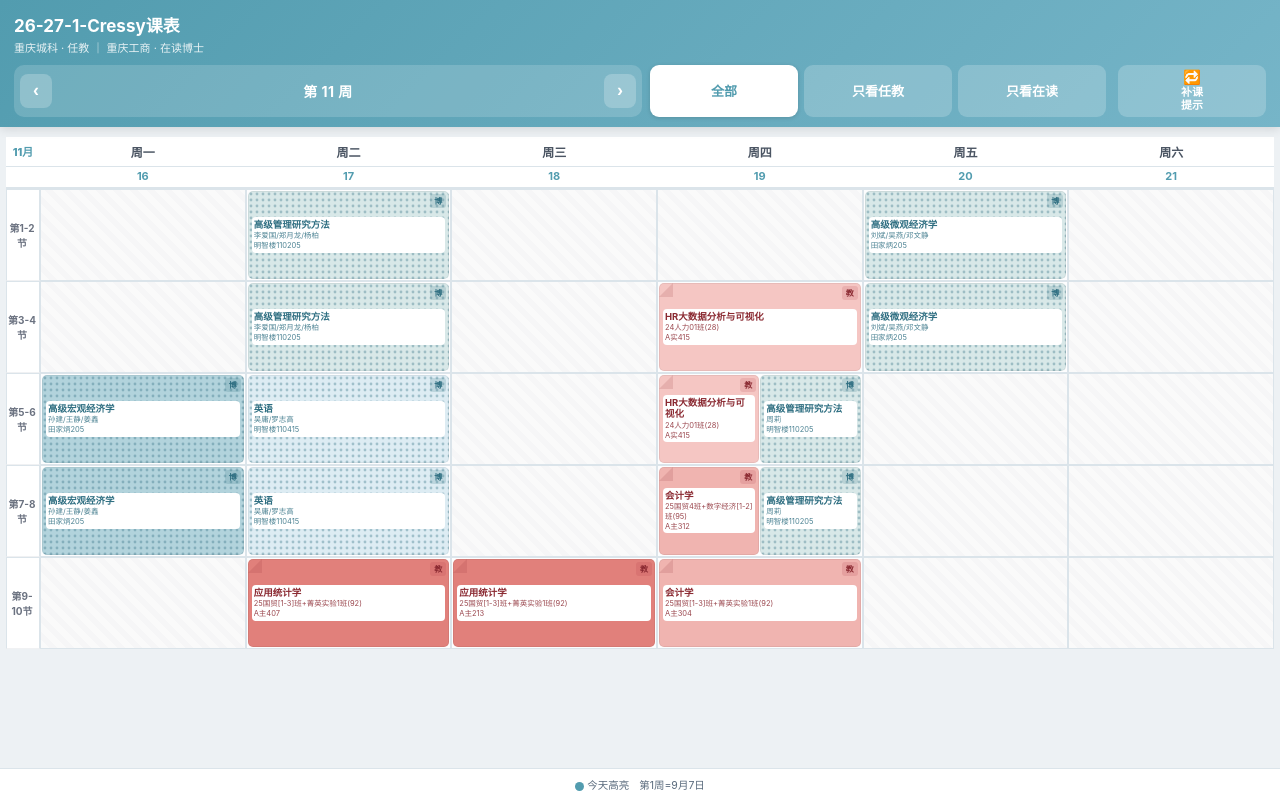
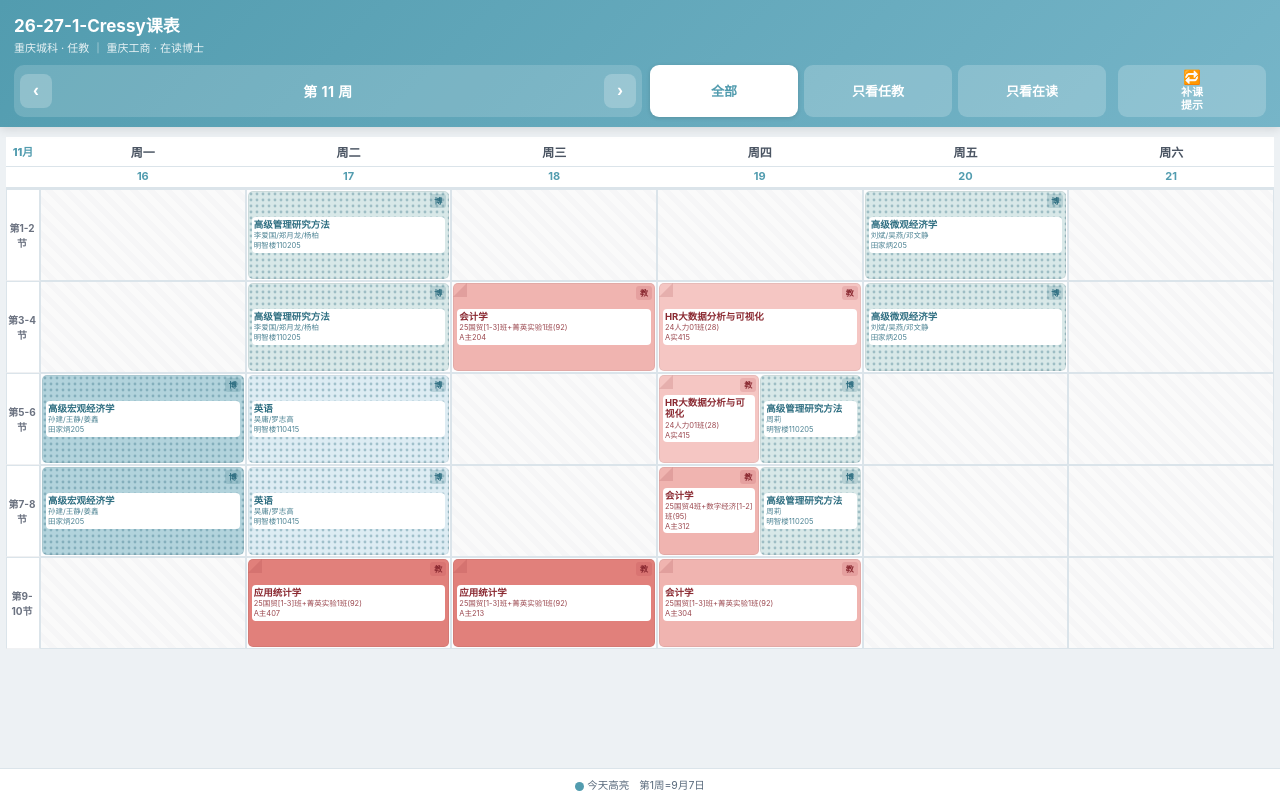
Before and after one commit to MingyueCressy/cressy-timetable, a plain HTML site: page index.html in a window 1280 px wide. Drawn offline with Linux system fonts and the light colour scheme.

Commit message:
回滚：撤销本次全部调课调整，恢复 11/21 调整前状态

```diff
--- a/index.html
+++ b/index.html
@@ -450,7 +450,7 @@ const COURSE_DATA = [
  },
  {
   "kind": "teach",
-  "day": 4,
+  "day": 1,
   "rows": [
    3,
    4
@@ -458,7 +458,7 @@ const COURSE_DATA = [
   "slot": "第5-8节",
   "name": "HR大数据分析与可视化",
   "weeks": "14",
-  "room": "A6107",
+  "room": "A6203",
   "classes": "24人力01班(28)",
   "type": "",
   "teachers": ""
@@ -495,6 +495,20 @@ const COURSE_DATA = [
   "kind": "teach",
   "day": 3,
   "rows": [
+   2
+  ],
+  "slot": "第3-4节",
+  "name": "会计学",
+  "weeks": "11-16",
+  "room": "A主204",
+  "classes": "25国贸[1-3]班+菁英实验1班(92)",
+  "type": "",
+  "teachers": ""
+ },
+ {
+  "kind": "teach",
+  "day": 3,
+  "rows": [
    5
   ],
   "slot": "第9-10节",
@@ -507,29 +521,15 @@ const COURSE_DATA = [
  },
  {
   "kind": "teach",
-  "day": 4,
+  "day": 3,
   "rows": [
-   1
+   5
   ],
-  "slot": "第1-2节",
+  "slot": "第9-10节",
   "name": "会计学",
-  "weeks": "13",
-  "room": "A主213",
-  "classes": "25数字经济[1-2]班+25国贸4班(95)",
-  "type": "",
-  "teachers": ""
- },
- {
-  "kind": "teach",
-  "day": 4,
-  "rows": [
-   1
-  ],
-  "slot": "第1-2节",
-  "name": "会计学",
-  "weeks": "16",
-  "room": "A主205",
-  "classes": "25数字经济[1-2]班+25国贸4班(95)",
+  "weeks": "12-16",
+  "room": "A主304",
+  "classes": "25国贸4班+数字经济[1-2]班(95)",
   "type": "",
   "teachers": ""
  },
@@ -670,8 +670,23 @@ const COURSE_DATA = [
   ],
   "slot": "第5-8节",
   "name": "HR大数据分析与可视化",
-  "weeks": "14;16",
-  "room": "A6307",
+  "weeks": "12-13",
+  "room": "A6203",
+  "classes": "24人力01班(28)",
+  "type": "",
+  "teachers": ""
+ },
+ {
+  "kind": "teach",
+  "day": 5,
+  "rows": [
+   3,
+   4
+  ],
+  "slot": "第5-8节",
+  "name": "HR大数据分析与可视化",
+  "weeks": "14-16",
+  "room": "A3202",
   "classes": "24人力01班(28)",
   "type": "",
   "teachers": ""
@@ -722,10 +737,6 @@ const COURSE_DATA = [
  }
 ];
 // ===== /AUTO-GEN =====
-
-
-
-
 
 
 
@@ -1123,10 +1134,7 @@ function showModal(c, kind){
   const REMARKS = {
     '高级管理研究方法|2': '10/6（第5周）逢国庆放假，该次课已于 9/20（周日）补上，故本周次不上课。',
     '中国马克思主义与当代|3': '10/7（第5周）逢国庆放假，该次课于 10/10（周六）补上，故本周次不上课。',
-    '高级微观经济学|5': '9/25、10/2 两次逢中秋·国庆放假，<b>实际并未行课</b>，且不补课；本课程仍按第2-13周上课（末次 12/4），第14、15周无课。',
-    'HR大数据分析与可视化|5': '调课调整：原第12、13周周五下午（与《高级微观经济学》冲突）已获批准调走 → 改为 <b>第14、16周周五 5-8节 · A6307</b>。第12、13周周五无课。',
-    'HR大数据分析与可视化|4': '调课调整：原第14周周一下午 5-8节（与《高级宏观经济学》冲突）已获批准 → 调整到 <b>第14周周四 5-8节 · A6107</b>。',
-    '会计学|4': '调课调整（周三晚课改周四早课）：第13周周三 9-10节 → <b>第13周周四 1-2节 · A主213</b>；第15周周三 9-10节 → <b>第16周周四 1-2节 · A主205</b>。原周三晚上的该次课已取消，周三晚上不再排会计学。'
+    '高级微观经济学|5': '9/25、10/2 两次逢中秋·国庆放假，<b>实际并未行课</b>，且不补课；本课程仍按第2-13周上课（末次 12/4），第14、15周无课。'
   };
   const rk = REMARKS[c.name + '|' + c.day] || EXAM_NOTES[c.name];
   const remark = rk ? `<div class="m-note">📌 ${rk}</div>` : '';
```
